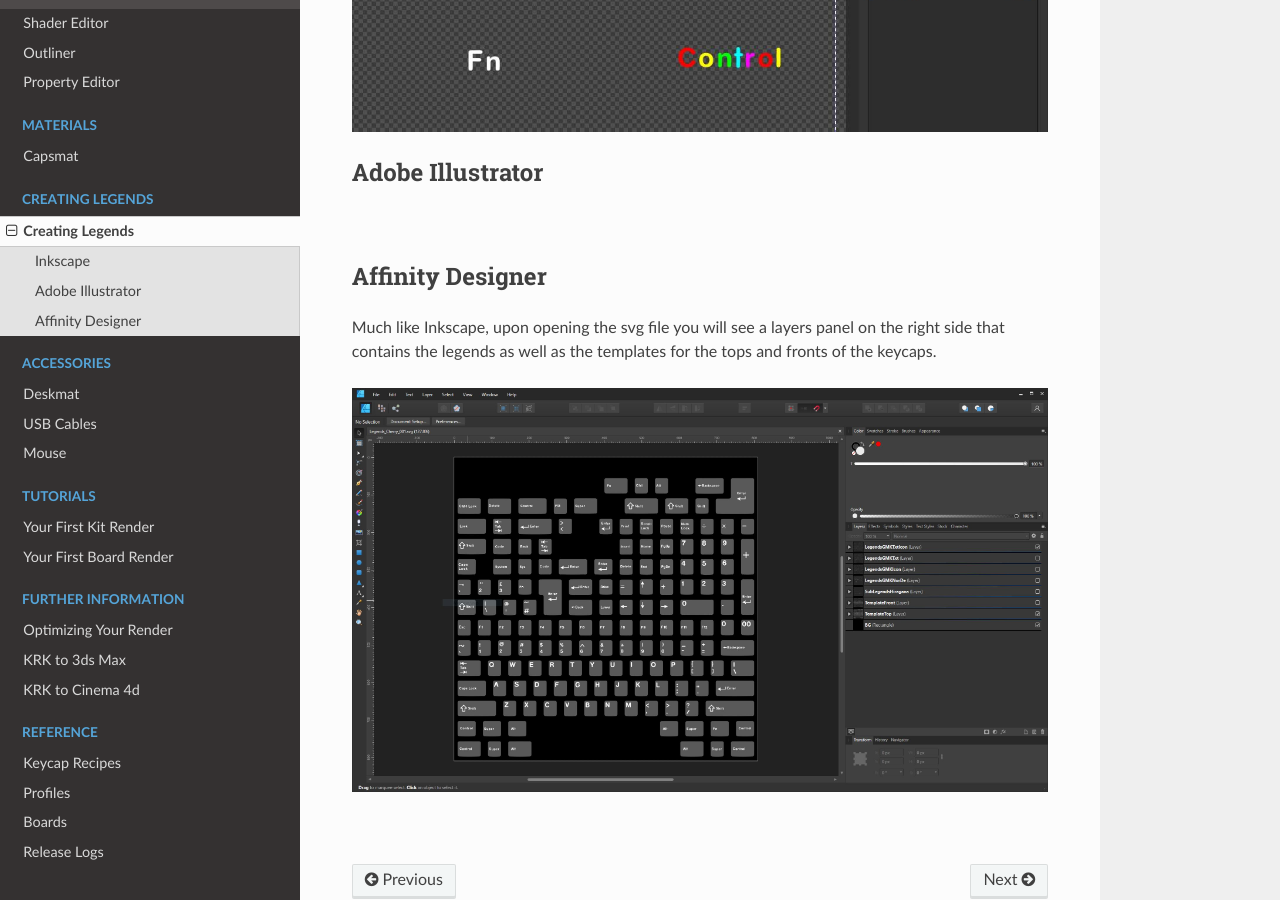
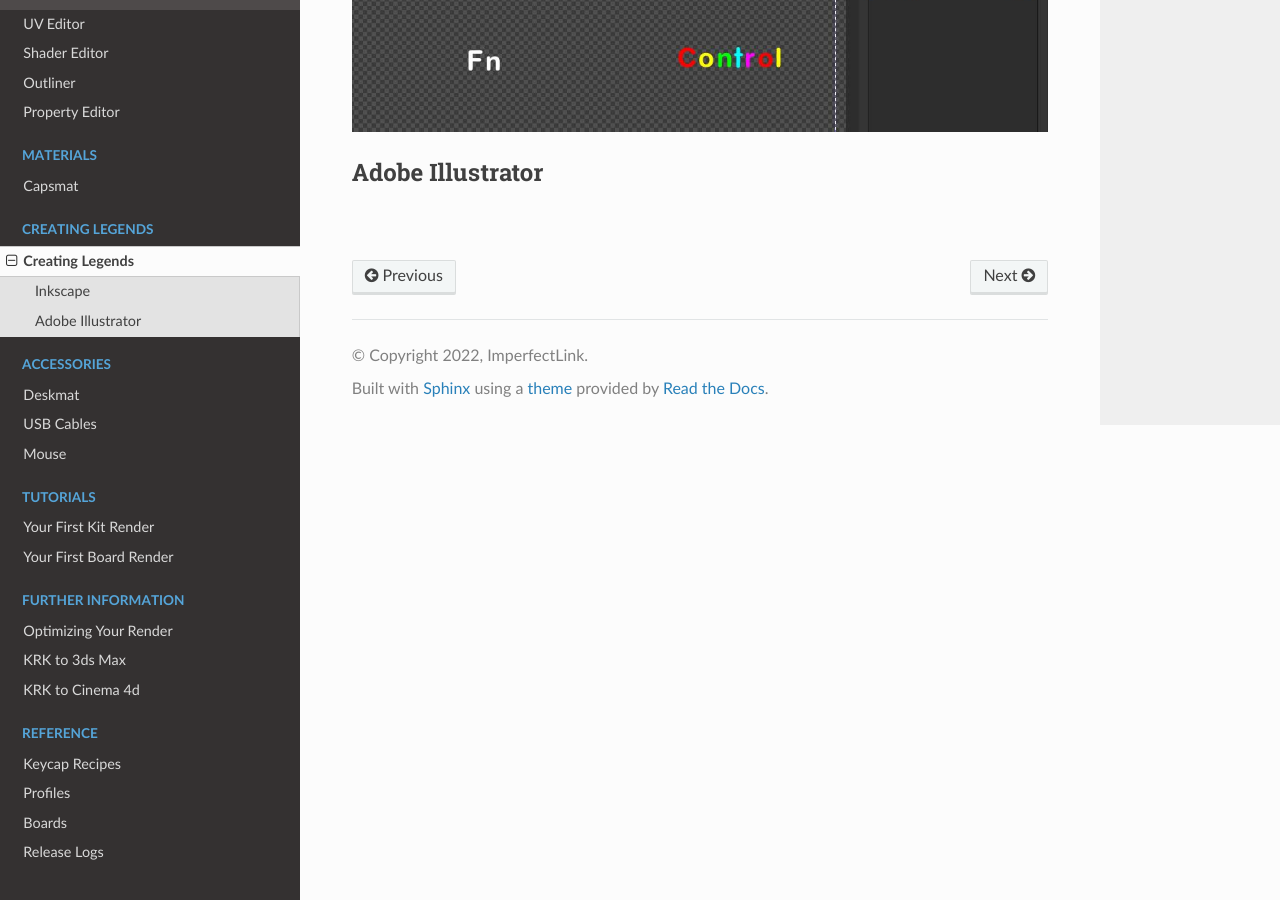
Before and after one commit to imperfectlink/KeyboardRenderKit, a Sphinx documentation site: the page built from docs/source/leg_inkscape.rst, in a window 1280 px wide and 900 px high, scrolled down 4437 px. Built offline with Sphinx 7.4.7 and the Read the Docs theme 2.0.0, drawn with Linux system fonts in a browser that asks for light colours; pages that are not in the unit, such as notebooks, are missing from menus.

Commit message:
Update leg_inkscape.rst

```diff
--- a/docs/source/leg_inkscape.rst
+++ b/docs/source/leg_inkscape.rst
@@ -50,12 +50,3 @@
 ~~~~
 
 |
-
-Affinity Designer
-~~~~
-
-Much like Inkscape, upon opening the svg file you will see a layers panel on the right side that contains the legends as well as the templates for the tops and fronts of the keycaps.
-
-.. image:: img/AffinityScreen.jpg
-
-|
```
